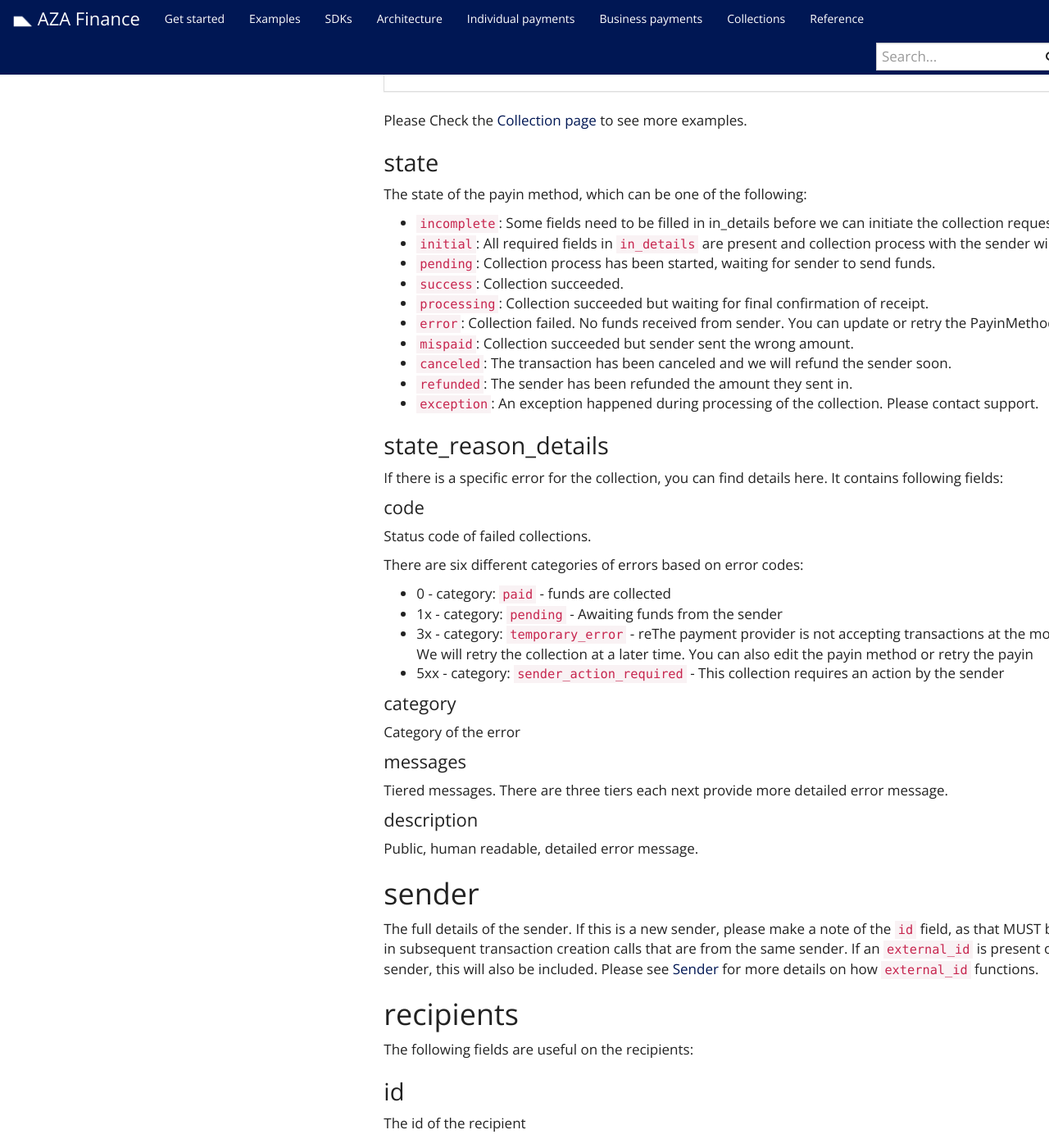
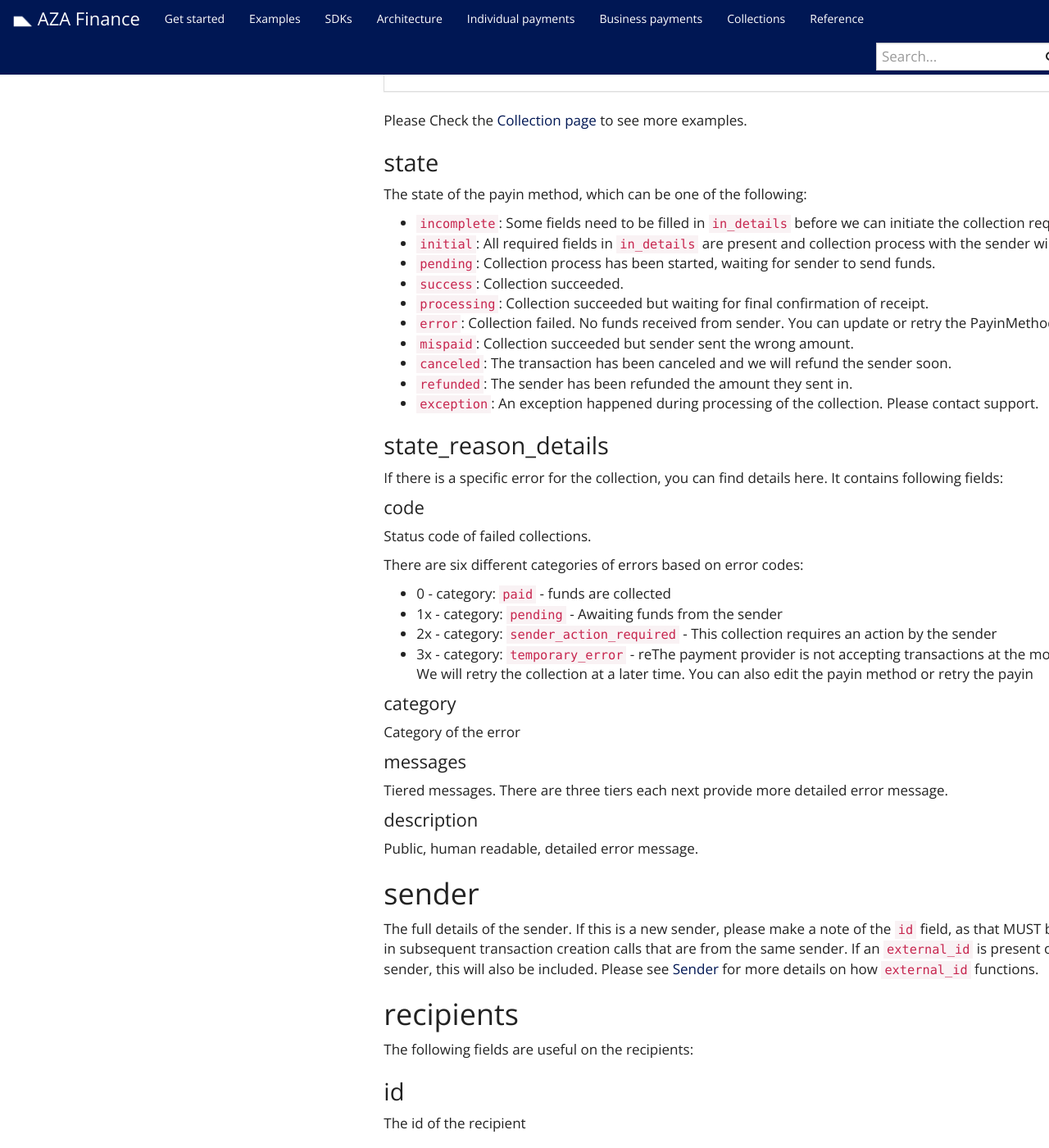
Before and after one commit to transferzero/api-documentation, a Jekyll site: the page built from _docs/transaction-flow.md, in a window 1280 px wide and 1400 px high, scrolled down 12768 px. Shown: the whole window at 82% size. Built offline with Jekyll 4.4.1, drawn with Linux system fonts in a browser that asks for light colours; nearby versions of some CDN libraries; comment, search, counter and statistics services are not loaded.

Commit message:
move sender_action_required to be a 2x error code

```diff
--- a/_docs/transaction-flow.md
+++ b/_docs/transaction-flow.md
@@ -1210,7 +1210,7 @@ Please Check the [Collection page]({{ "/docs/collection-details/" | prepend: sit
 
 The state of the payin method, which can be one of the following:
 
-* `incomplete`: Some fields need to be filled in in_details before we can initiate the collection request.
+* `incomplete`: Some fields need to be filled in `in_details` before we can initiate the collection request.
 * `initial`: All required fields in `in_details` are present and collection process with the sender will start.
 * `pending`: Collection process has been started, waiting for sender to send funds.
 * `success`: Collection succeeded.
@@ -1233,8 +1233,8 @@ Status code of failed collections.
 There are six different categories of errors based on error codes:
 * 0 - category: `paid` - funds are collected
 * 1x - category: `pending` - Awaiting funds from the sender
+* 2x - category: `sender_action_required` - This collection requires an action by the sender
 * 3x - category: `temporary_error` - reThe payment provider is not accepting transactions at the moment. We will retry the collection at a later time. You can also edit the payin method or retry the payin
-* 5xx - category: `sender_action_required` - This collection requires an action by the sender
 
 #### category
 
```
